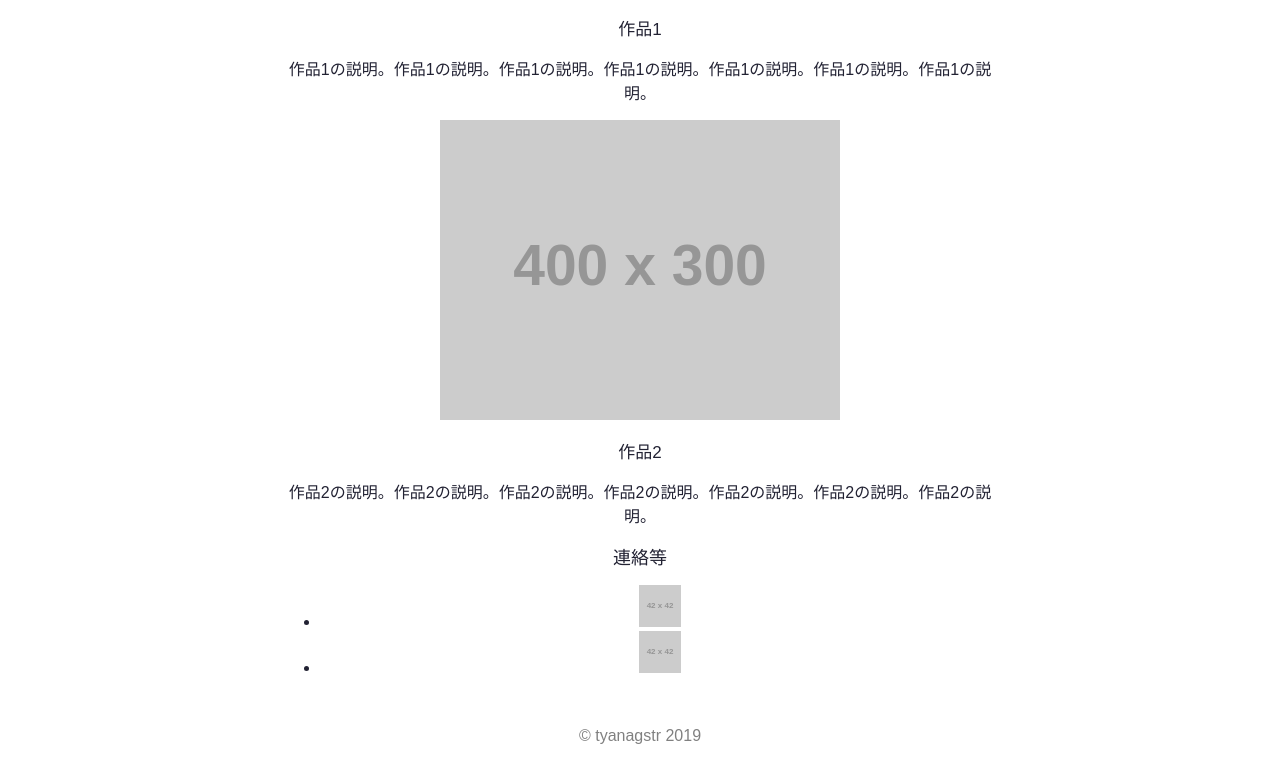
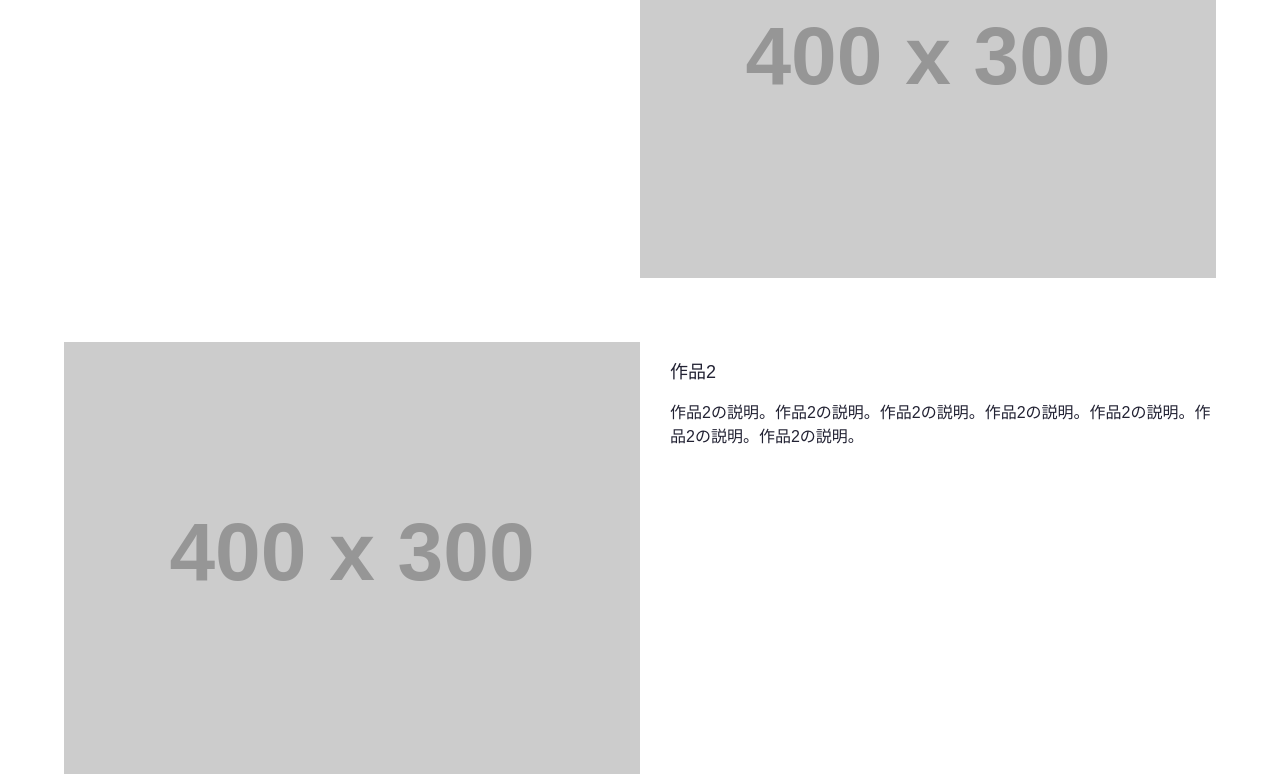
Before and after one commit to tyanagstr/portfolio, a plain HTML site: page index.html in a window 1280 px wide. Shown: the part 1016-1800 px from the top of the page. Before the commit the page ends 1777 px from the top, so only its background shows below. Drawn offline with Linux system fonts and the light colour scheme; placeholder pictures from the web are drawn by us.

Commit message:
ページ全体のPC用スタイリング

```diff
--- a/css/styles.css
+++ b/css/styles.css
@@ -22,16 +22,21 @@ body {
 
 .section-title {
   text-align: center;
-  font-size: 1.8rem;
+  margin-bottom: 3rem;
+  font-size: 2.0rem;
+}
+
+section {
+  margin: 5rem 0;
 }
 
 h1 {
-  font-size: 2.0rem;
+  font-size: 2.2rem;
   font-weight: normal;
 }
 
 h2 {
-  font-size: 1.7rem;
+  font-size: 1.8rem;
   font-weight: normal;
 }
 
@@ -66,7 +71,7 @@ nav .links__list__item:hover {
 /* header */
 
 header {
-  margin: 3rem; 2rem 3rem;
+  margin: 3rem 2rem 3rem;
 }
 
 header h1 {
@@ -77,7 +82,7 @@ header h1 {
 
 main {
   text-align: center;
-  width: 90vh;
+  width: 90vw;
   margin: 5rem auto;
 }
 
@@ -93,7 +98,7 @@ main {
 
 .skills {
   width: 100%;
-  margin: 1.0rem auto;
+  margin: 2rem auto;
 }
 
 .langs.flex {
@@ -115,12 +120,59 @@ main {
 
 /* works */
 
+.works {
+  text-align: left;
+}
+
+.works h1 {
+  text-align: center;
+}
+
+.work img {
+  width: 50%;
+}
+
+.work:not(:last-child) {
+  margin-bottom: 6rem;
+}
+
+.desc {
+  width: 50%;
+  box-sizing: border-box;
+}
+
+.work:nth-of-type(odd) .desc {
+  float: left;
+  padding-right: 3rem;
+}
+
+.work:nth-of-type(even) .desc {
+  float: right;
+  padding-left: 3rem;
+}
+
+
 /* about */
 
+.about ul {
+  width: 100%;
+  padding: 0;
+  list-style: none;
+}
+
+.about li {
+  display: inline-block;
+}
 
 /* footer */
 
 footer {
   text-align: center;
   color: gray;
+  margin: 3rem 0;
 }
+
+/* media query */
+
+@media screen and (max-width: 960px) {
+}
```
